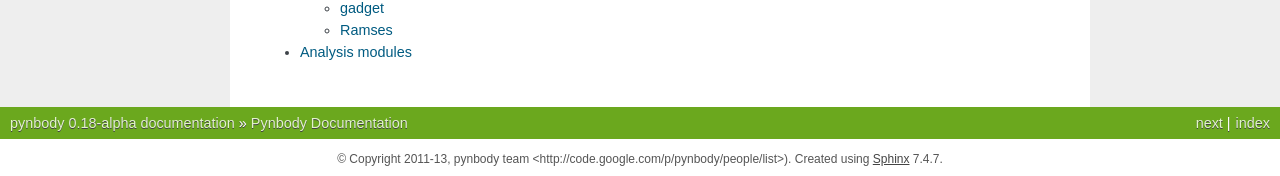
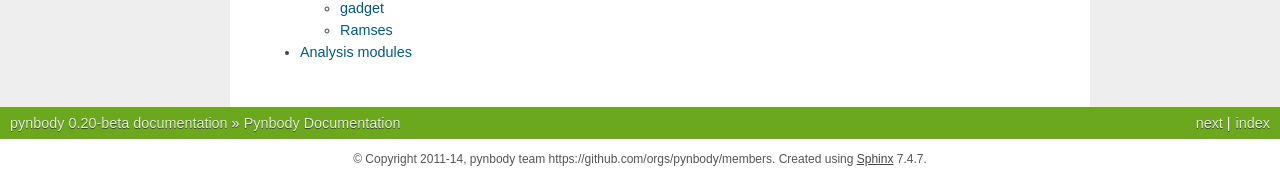
Before and after one commit to pynbody/pynbody, a Sphinx documentation site: the page built from docs/index.rst, in a window 1280 px wide and 900 px high, scrolled down 1137 px. Shown: the part 721-897 px from the top of the window. Built offline with Sphinx 7.4.7, drawn with Linux system fonts in a browser that asks for light colours; formulas are drawn with MathJax 3; pages that are not in the unit, such as notebooks, are missing from menus; some of the changed text lies outside the part shown.

Commit message:
doc conf edit

```diff
--- a/docs/conf.py
+++ b/docs/conf.py
@@ -56,16 +56,16 @@ master_doc = 'index'
 
 # General information about the project.
 project = u'pynbody'
-copyright = u'2011-13, pynbody team <http://code.google.com/p/pynbody/people/list>)'
+copyright = u'2011-14, pynbody team https://github.com/orgs/pynbody/members'
 
 # The version info for the project you're documenting, acts as replacement for
 # |version| and |release|, also used in various other places throughout the
 # built documents.
 #
 # The short X.Y version.
-version = '0.18-alpha'
+version = '0.20'
 # The full version, including alpha/beta/rc tags.
-release = '0.18-alpha'
+release = '0.20-beta'
 
 # The language for content autogenerated by Sphinx. Refer to documentation
 # for a list of supported languages.
```
